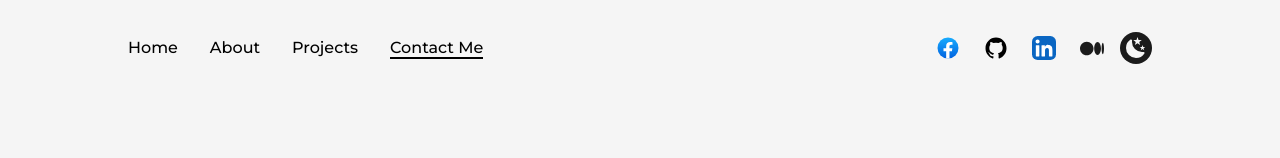
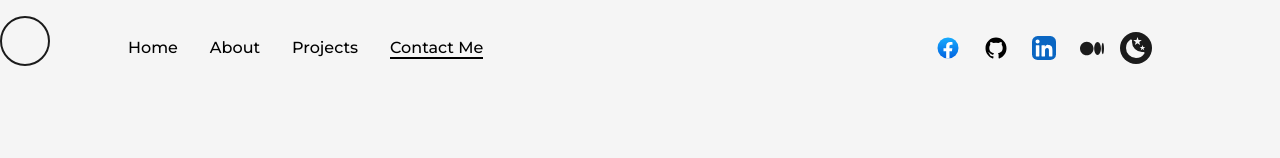
Before and after one commit to nadeeshaMadusanka99/personal_portfolio, a Next.js app: page /contact_me in a window 1280 px wide. Shown: the top 158 px of the page. Built offline with nearby package versions, Linux system fonts and the light colour scheme.

Commit message:
cursor animation added

```diff
--- a/src/components/ContactMe/FormCard.js
+++ b/src/components/ContactMe/FormCard.js
@@ -23,8 +23,6 @@ const FormCard = () => {
         },
         (error) => {
           setError(true);
-          console.log("error only:", error);
-          console.log(error.text);
         }
       );
   };
--- /dev/null
+++ b/src/components/Cursor/cursor.js
@@ -0,0 +1,26 @@
+import { useEffect, useState } from "react";
+import { motion } from "framer-motion";
+
+const Cursor = () => {
+  const [position, setPosition] = useState({ x: 0, y: 0 });
+  useEffect(() => {
+    const mouseMove = (e) => {
+      setPosition({ x: e.clientX, y: e.clientY });
+    };
+
+    window.addEventListener("mousemove", mouseMove);
+
+    return () => {
+      window.removeEventListener("mousemove", mouseMove);
+    };
+  }, []);
+
+  return (
+    <motion.div
+      className="w-[50px] h-[50px] rounded-full border-2 border-dark dark:border-light fixed z-50"
+      animate={{ x: position.x, y: position.y - 80}}
+    ></motion.div>
+  );
+};
+
+export default Cursor;
--- a/src/pages/_app.js
+++ b/src/pages/_app.js
@@ -1,5 +1,6 @@
 import Footer from "@/components/Common/Footer";
 import NavBar from "@/components/Common/NavBar";
+import Cursor from "@/components/Cursor/cursor";
 import "@/styles/globals.css";
 import { AnimatePresence } from "framer-motion";
 import { Montserrat } from "next/font/google";
@@ -23,6 +24,7 @@ export default function App({ Component, pageProps }) {
         className={`${montserrat.variable} font-mont bg-light dark:bg-dark w-full min-h-screen`}
       >
         <NavBar />
+        <Cursor />
         <AnimatePresence mode="wait">
           <Component key={router.asPath} {...pageProps} />
         </AnimatePresence>
--- a/src/pages/projects.js
+++ b/src/pages/projects.js
@@ -1,15 +1,11 @@
 import React from "react";
 import Head from "next/head";
-
 
 import AnimatedText from "@/components/Common/AnimatedText";
 import Layout from "@/components/Common/Layout";
 import { ProjectCard } from "@/components/Project/ProjectCard";
-// import TransitionEffect from "@/components/TransitionEffect";
 import { dataProject } from "@/content/Projects";
 import TransitionEffect from "@/components/Common/TransitionEffect";
-
-
 
 const project = () => {
   return (
```
